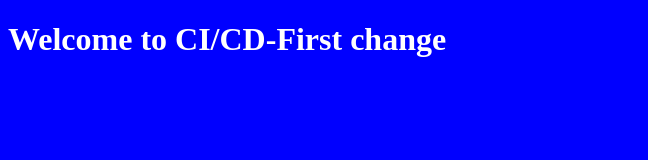
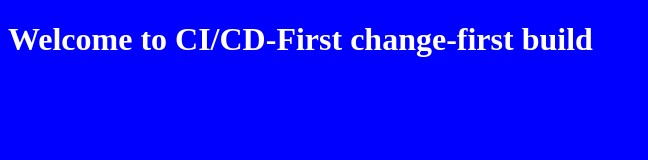
Before and after one commit to BSK-CHN/azure-cicd-prod, a plain HTML site: page index.html in a window 1280 px wide. Shown: the whole page, without its empty margins (0-648 px from the left). Drawn offline with Linux system fonts and the light colour scheme.

Commit message:
Update index.html

```diff
--- a/index.html
+++ b/index.html
@@ -1,6 +1,6 @@
 <!doctype html>
 <html>
 <body style="background-color:blue;color:white;">
-  <h1>Welcome to CI/CD-First change </h1>
+  <h1>Welcome to CI/CD-First change-first build </h1>
 </body>
 </html>
```
